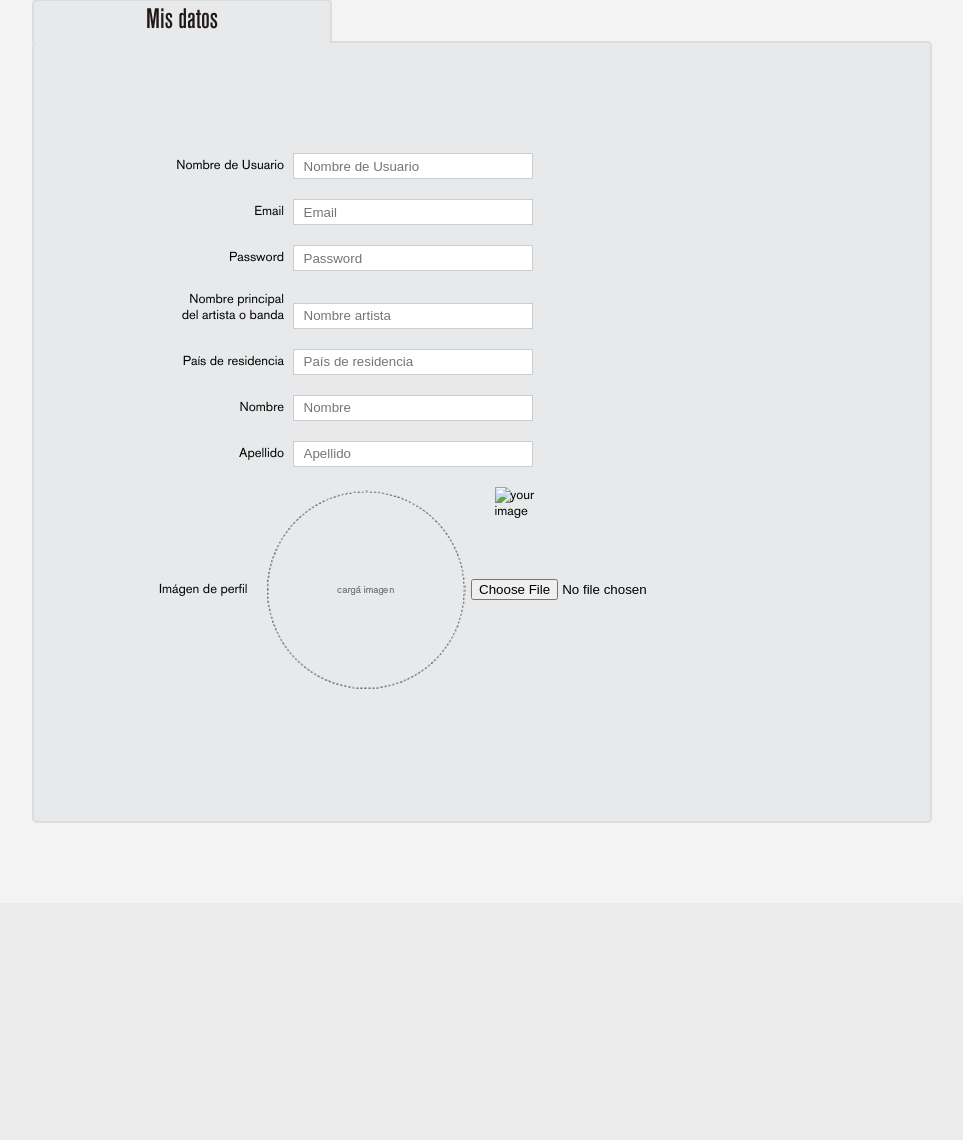
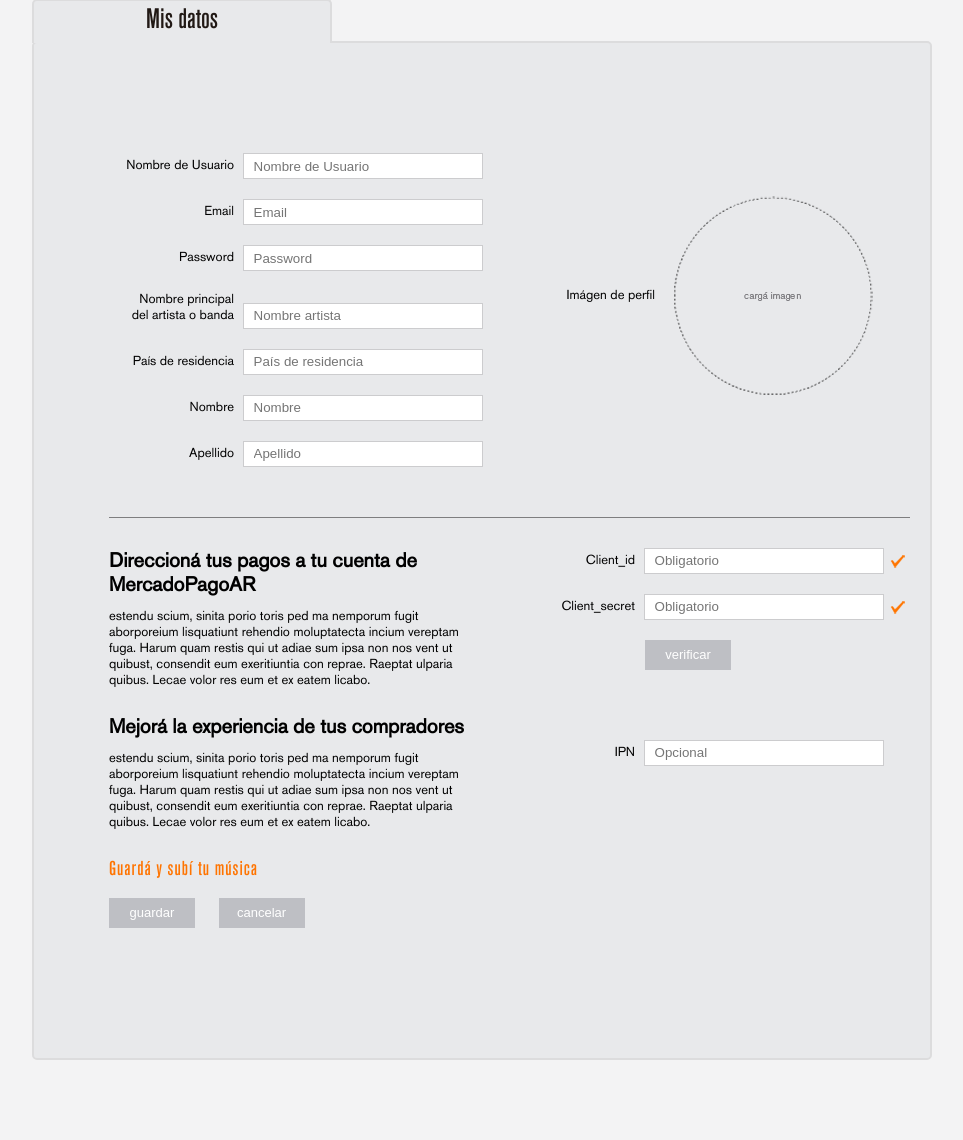
Before and after one commit to fleopardo/sebastian, a PHP site: page /mis-datos.html in a window 1280 px wide. Shown: the part 83-1223 px from the top of the page, without its empty margins (158-1121 px from the left). Before the commit the page ends 906 px from the top, so only its background shows below. Run offline with PHP 8.4, Linux system fonts and the light colour scheme.

Commit message:
Mis datos

```diff
--- a/css/mis-datos.css
+++ b/css/mis-datos.css
@@ -1,5 +1,5 @@
 .mis-datos .content{
-    padding-left: 105px;
+    padding-left: 75px;
     padding-right: 20px;
     position: relative;
 }
@@ -10,7 +10,7 @@
 }
 
 .mis-datos .wrapper-content{
-    padding: 30px 20px;
+    padding: 30px 0;
     position: relative;
 }
 
@@ -50,29 +50,45 @@
 /* Formulario */
 
 .mis-datos .content #subir-datos{
-
+	padding-bottom: 30px;
+	margin-bottom: 30px;
+	border-bottom: 1px solid #7e7e7f;
 }
 
-.mis-datos .content #subir-datos .row{
+.mis-datos .content .row{
     margin-bottom: 20px;
 }
 
-.mis-datos #subir-datos input[type="text"],
-.mis-datos #subir-datos input[type="password"]{
+.mis-datos .content .left-fields{
+    width: 380px;
+    float: left;
+}
+
+.mis-datos .content .right-fields{
+    width: 380px;
+    float: right;
+}
+
+.mis-datos #subir-datos .right-fields{
+    padding-top: 40px;
+}
+
+.mis-datos .content input[type="text"],
+.mis-datos .content input[type="password"]{
     width: 218px;
     height: 24px;
     padding: 0 10px;
     border: 1px solid #ccccce;
 }
 
-.mis-datos #subir-datos .left-fields label{
+.mis-datos .content label{
     width: 125px;
     display: inline-block;
     text-align: right;
     margin-right: 5px;
 }
 
-.mis-datos #subir-datos .right-fields .row{
+.mis-datos .content .right-fields .row{
     position: relative;
 }
 
@@ -88,8 +104,83 @@
 .mis-datos #subir-datos .right-fields #blah,
 .mis-datos #subir-datos .right-fields #preview_ie{
     position: absolute;
-    width: 60px;
-    top: 0;
+    width: 100px;
+    height: 100px;
+    top: 50%;
     left: 50%;
-    margin-left: -30px;
+    margin-left: -32px;
+    margin-top: -50px;
+    z-index: 5;
 }
+
+.mis-datos #subir-datos .right-fields label{
+	position: relative;
+	z-index: 10;
+}
+
+.mis-datos #subir-datos .right-fields #blah{
+	display: none;
+}
+
+#imgInp{
+	display: none;
+}
+
+.mis-datos .content h3{
+	font-size: 20px;
+	line-height: 24px;
+	margin-bottom: 12px;
+}
+
+.mis-datos .content #metodo-pago p{
+	margin-bottom: 26px;
+}
+
+.mis-datos .content input[type=button]{
+	width: 86px;
+	height: 30px;
+	color: #fff;
+	border:none;
+	background: #bebfc4;
+	cursor: pointer;
+	font-size: 13px;
+	margin-left: 115px;
+}
+
+.mis-datos .content input[type=button]:hover{
+	background: #9e9fa2;
+}
+
+.mis-datos .content #metodo-pago .right-fields label{
+	width: 105px;
+}
+
+.mis-datos .content span.field-ok{
+	background: url(./assets/ic-form-ok.png) no-repeat;
+	width: 22px;
+	height: 26px;
+	display: inline-block;
+	vertical-align: middle;
+}
+
+.mis-datos .content .ipn-container{
+	margin-top: 70px;
+}
+
+.mis-datos .content .row.last label{
+	margin-left: 0;
+	text-align: left;
+	font-size: 20px;
+	line-height: 26px;
+	color: #ff7400;
+	display: block;
+	width: auto;
+	font-family: 'grotesk-condensed';
+	margin-bottom: 16px;
+	letter-spacing: 1px;
+}
+
+.mis-datos .content .row.last input[type=button]{
+	margin-left: 0;
+	margin-right: 20px;
+}
--- a/js/mis-datos-ie.js
+++ b/js/mis-datos-ie.js
@@ -2,6 +2,6 @@ function readURL(imgFile)
 {
     var newPreview = document.getElementById("preview_ie");
     newPreview.filters.item("DXImageTransform.Microsoft.AlphaImageLoader").src = imgFile.value;
-    newPreview.style.width = "160px";
-    newPreview.style.height = "120px";
+    newPreview.style.width = "100px";
+    newPreview.style.height = "100px";
 }
--- a/js/mis-datos.js
+++ b/js/mis-datos.js
@@ -12,4 +12,5 @@ function readURL(input) {
 
 $("#imgInp").change(function(){
     readURL(this);
+    $('#blah').css('display','block');
 });
--- a/mis-datos.html
+++ b/mis-datos.html
@@ -58,7 +58,7 @@
 
             <div class="wrapper-content">
 
-                <form name="" id="subir-datos" method="" action="">
+                <form name="" id="subir-datos" method="" action="" class="clearfix">
 
                     <div class="left-fields">
 
@@ -111,12 +111,49 @@
 
 
                             <div class="preview-container">
-                                <img id="blah" src="#" alt="your image" />
+                                <img id="blah" src="#" alt="" />
                                 <div id="preview_ie"></div>
                             </div>
                         </div>
                     </div>
 
+                </form>
+
+                <form name="" id="metodo-pago" method="" action="" class="clearfix">
+                	<div class="clearfix">
+	                	<div class="left-fields">
+	                		<h3>Direccioná tus pagos a tu cuenta de MercadoPagoAR</h3>
+	                		<p>estendu scium, sinita porio toris ped ma nemporum fugit aborporeium lisquatiunt rehendio moluptatecta incium vereptam fuga. Harum quam restis qui ut adiae sum ipsa non nos vent ut quibust, consendit eum exeritiuntia con reprae. Raeptat ulparia quibus. Lecae volor res eum et ex eatem licabo. </p>
+
+	                		<h3>Mejorá la experiencia de tus compradores</h3>
+	                		<p>estendu scium, sinita porio toris ped ma nemporum fugit aborporeium lisquatiunt rehendio moluptatecta incium vereptam fuga. Harum quam restis qui ut adiae sum ipsa non nos vent ut quibust, consendit eum exeritiuntia con reprae. Raeptat ulparia quibus. Lecae volor res eum et ex eatem licabo.</p>
+	                	</div>
+
+	                	<div class="right-fields">
+	                		<div class="row">
+	                			<label for="clientId">Client_id</label>
+	                			<input type="text" name="" id="clientId" placeholder="Obligatorio">
+	                			<span class="field-ok"></span>
+	                		</div>
+	                		<div class="row">
+	                			<label for="clientSecret">Client_secret</label>
+	                			<input type="text" name="" id="clientSecret" placeholder="Obligatorio">
+	                			<span class="field-ok"></span>
+	                		</div>
+	                		<div class="row">
+	                			<input type="button" name="" id="" value="verificar">
+	                		</div>
+	                		<div class="row ipn-container">
+	                			<label for="ipn">IPN</label>
+	                			<input type="text" name="" id="ipn" placeholder="Opcional">
+	                		</div>
+	                	</div>
+	                </div>
+	                <div class="row last">
+	                	<label>Guardá y subí tu música</label>
+	                	<input type="button" value="guardar">
+	                	<input type="button" value="cancelar">
+	                </div>
                 </form>
             </div>
 
```
Also changed, not shown: css/assets/ic-form-ok.png (added).
